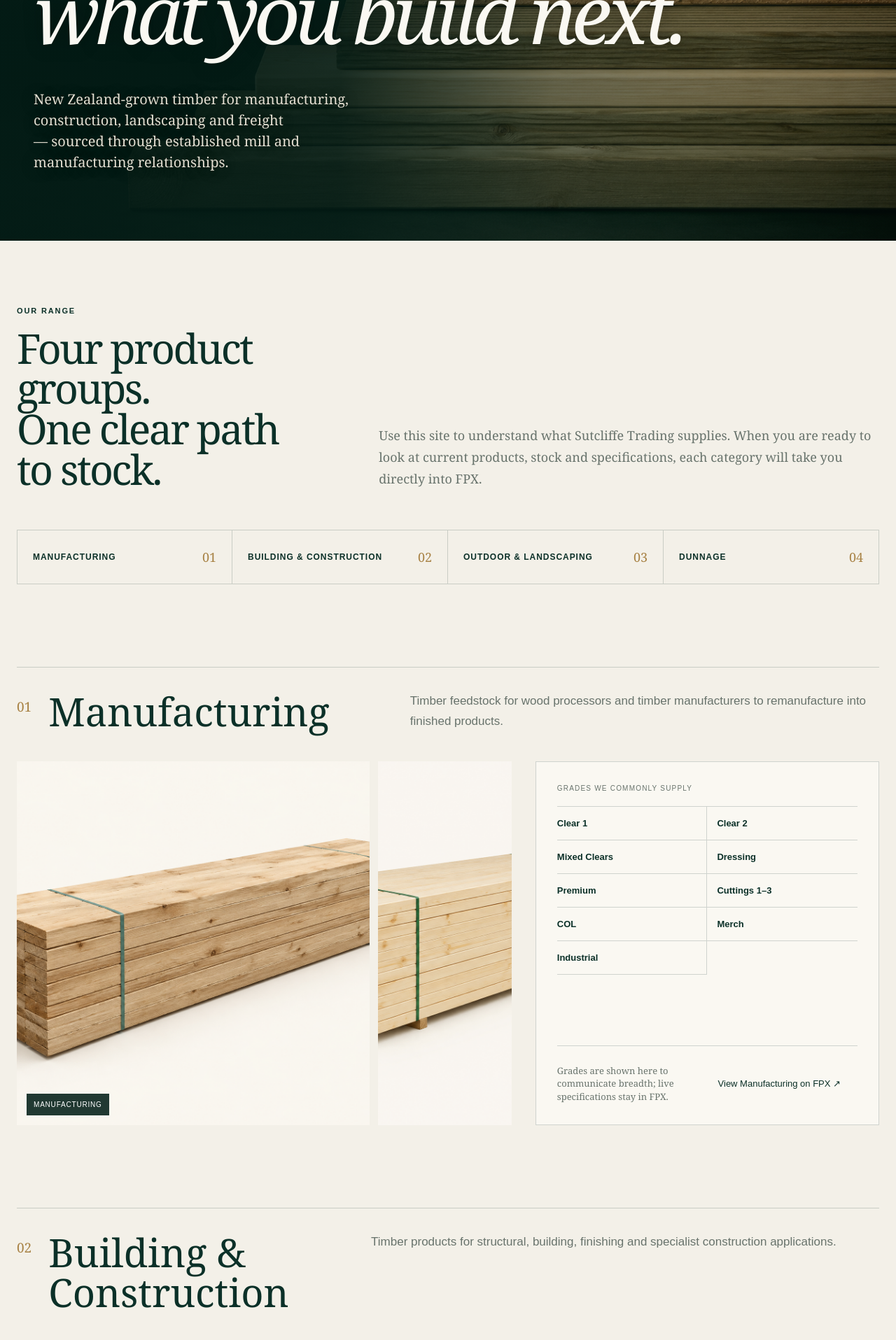
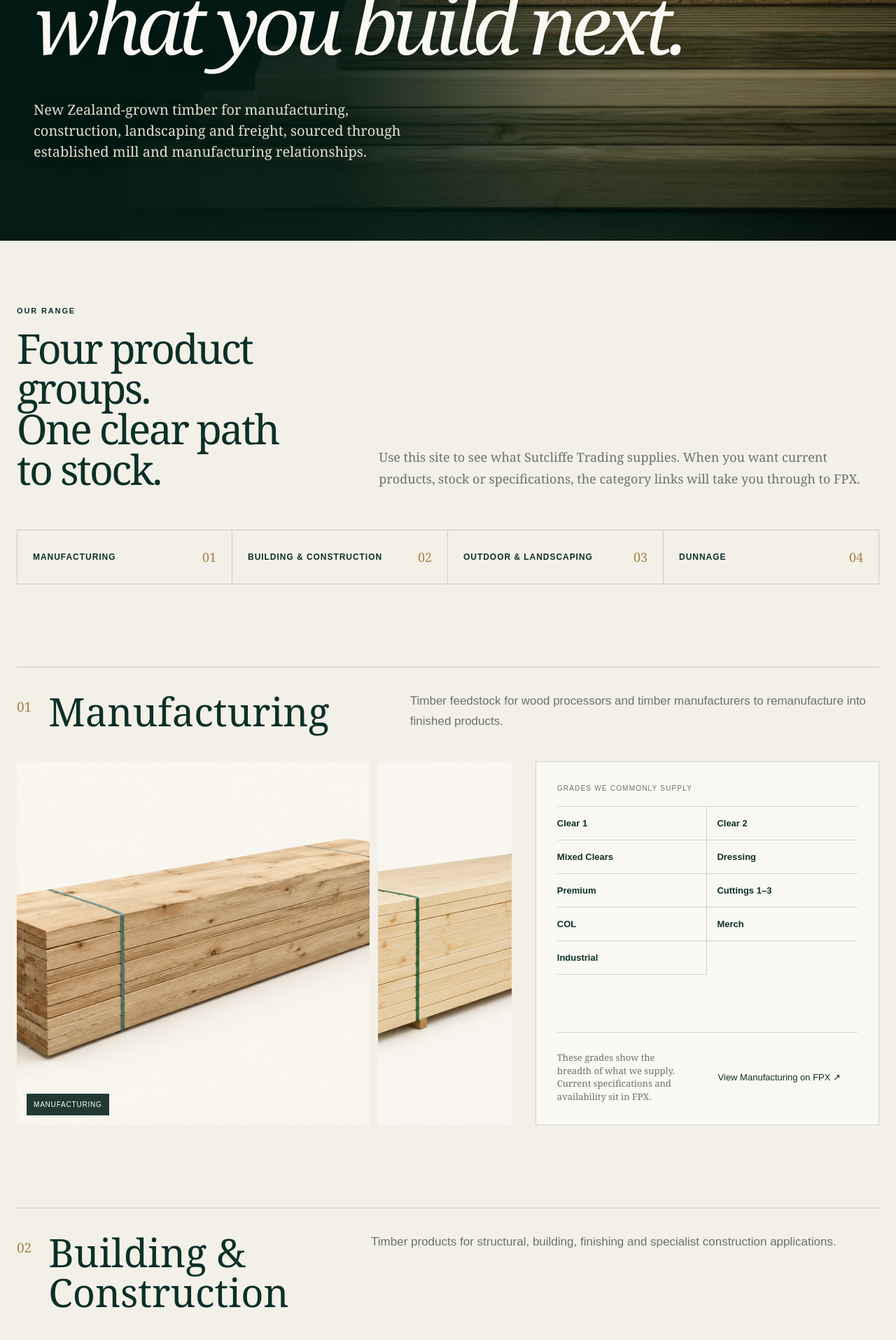
Before and after one commit to gabrielbalenton/sutcliffe-trading-redesign, a Next.js app: page /timber in a window 1280 px wide. Shown: the part 400-2315 px from the top of the page at 70% size. Built offline with nearby package versions, Linux system fonts and the light colour scheme.

Commit message:
Humanize timber page copy and remove em dashes

```diff
--- a/app/timber/page.tsx
+++ b/app/timber/page.tsx
@@ -62,13 +62,13 @@ export default function Timber(){return <main>
   <section className="inner-hero shell timber-hero">
     <p className="eyebrow light">Our timber range</p>
     <h1>Timber for<br/><em>what you build next.</em></h1>
-    <p>New Zealand-grown timber for manufacturing, construction, landscaping and freight — sourced through established mill and manufacturing relationships.</p>
+    <p>New Zealand-grown timber for manufacturing, construction, landscaping and freight, sourced through established mill and manufacturing relationships.</p>
   </section>
 
   <section className="shell">
     <div className="range-lead">
       <div><p className="eyebrow">Our range</p><h2 className="display-serif">Four product groups.<br/>One clear path to stock.</h2></div>
-      <p>Use this site to understand what Sutcliffe Trading supplies. When you are ready to look at current products, stock and specifications, each category will take you directly into FPX.</p>
+      <p>Use this site to see what Sutcliffe Trading supplies. When you want current products, stock or specifications, the category links will take you through to FPX.</p>
     </div>
     <nav className="range-nav" aria-label="Product groups">
       {groups.map((group)=><a href={`#${group.id}`} key={group.id}><b>{group.title}</b><span>{group.number}</span></a>)}
@@ -90,7 +90,7 @@ export default function Timber(){return <main>
           <p className="band-label">{group.id === "manufacturing" ? "Grades we commonly supply" : "Product categories"}</p>
           <div className="category-list">{group.categories.map((item)=><span key={item}>{item}</span>)}</div>
           <div className="band-link">
-            <small>{group.id === "manufacturing" ? "Grades are shown here to communicate breadth; live specifications stay in FPX." : "Final category links will point directly to the matching FPX category."}</small>
+            <small>{group.id === "manufacturing" ? "These grades show the breadth of what we supply. Current specifications and availability sit in FPX." : "Final category links will point straight to the matching FPX category."}</small>
             <a className="button" href="https://app.fpx.nz/" target="_blank" rel="noreferrer">{group.linkLabel} ↗</a>
           </div>
         </div>
@@ -102,15 +102,15 @@ export default function Timber(){return <main>
     <div className="shell">
       <div className="application-head">
         <div><p className="eyebrow light">End uses / applications</p><h2>Know the job,<br/>not the product name?</h2></div>
-        <p>Applications stay separate from Product Categories. That gives customers another way into the range without muddying the actual product structure.</p>
+        <p>Some customers know the job first and the product second. These application groups give them another way to find the right part of the range.</p>
       </div>
       <div className="application-grid">{applications.map(([name,detail],index)=><article className="application-card" key={name}><span>{String(index+1).padStart(2,"0")}</span><h3>{name}</h3><p>{detail}</p></article>)}</div>
     </div>
   </section>
 
   <section className="shell fpx-bridge">
-    <div><p className="eyebrow">From overview to live stock</p><h2>This site explains the range.<br/>FPX carries the detail.</h2><p>Sutcliffe Trading shows customers what we can source and supply. FPX is where they can move into current products, stock, specifications and enquiries.</p></div>
-    <aside><p>Once the final category taxonomy is set in FPX, every relevant category on this page can link directly to its matching FPX view.</p><a className="button" href="https://app.fpx.nz/" target="_blank" rel="noreferrer">Explore FPX ↗</a></aside>
+    <div><p className="eyebrow">From range to stock</p><h2>See the range here.<br/>Check the detail in FPX.</h2><p>Sutcliffe Trading shows what we can source and supply. FPX is where you can check current products, stock, specifications and make an enquiry.</p></div>
+    <aside><p>Once the final FPX categories are set, each relevant category on this page can link directly to the right FPX view.</p><a className="button" href="https://app.fpx.nz/" target="_blank" rel="noreferrer">Explore FPX ↗</a></aside>
   </section>
 
   <section className="closing shell"><p className="eyebrow light">Need something specific?</p><h2>Tell us what<br/>you need.</h2><a className="button button-light" href="/contact">Start an enquiry</a><span className="closing-mark">Sutcliffe Trading</span></section>
```
